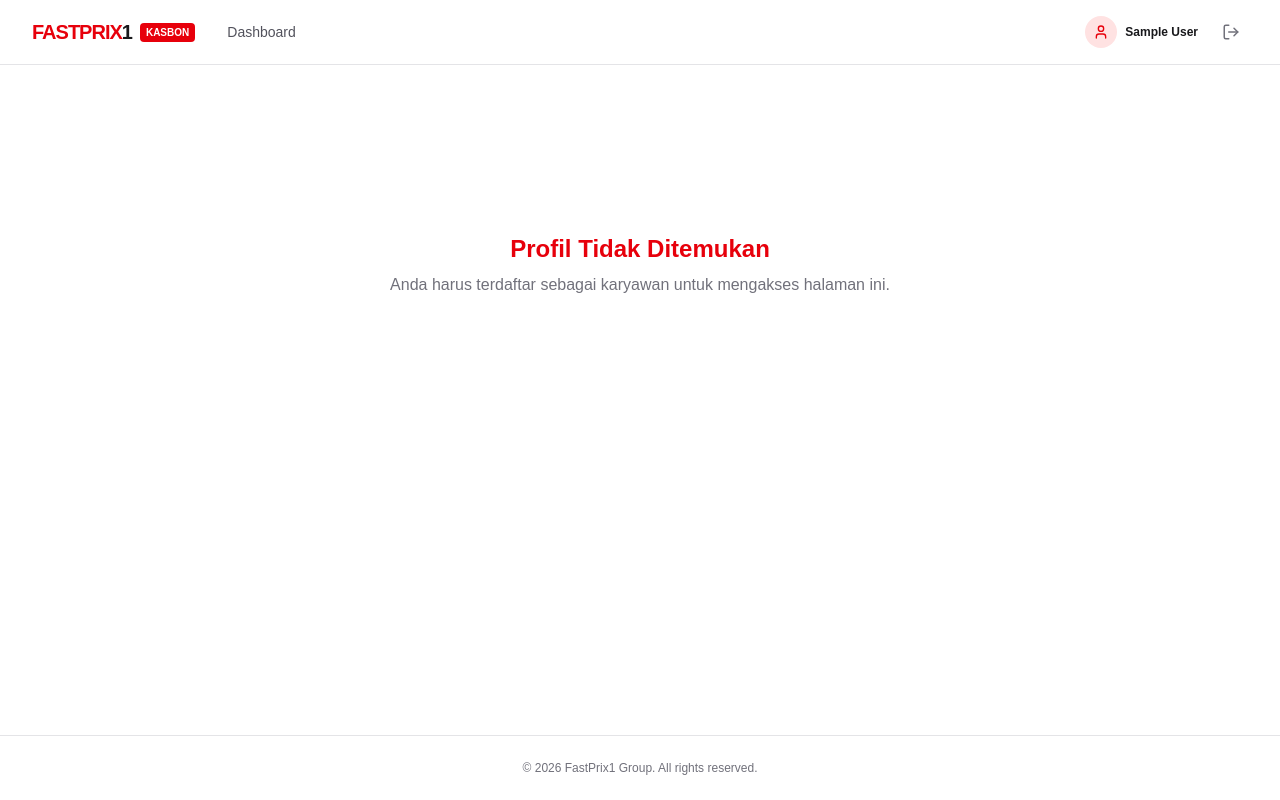
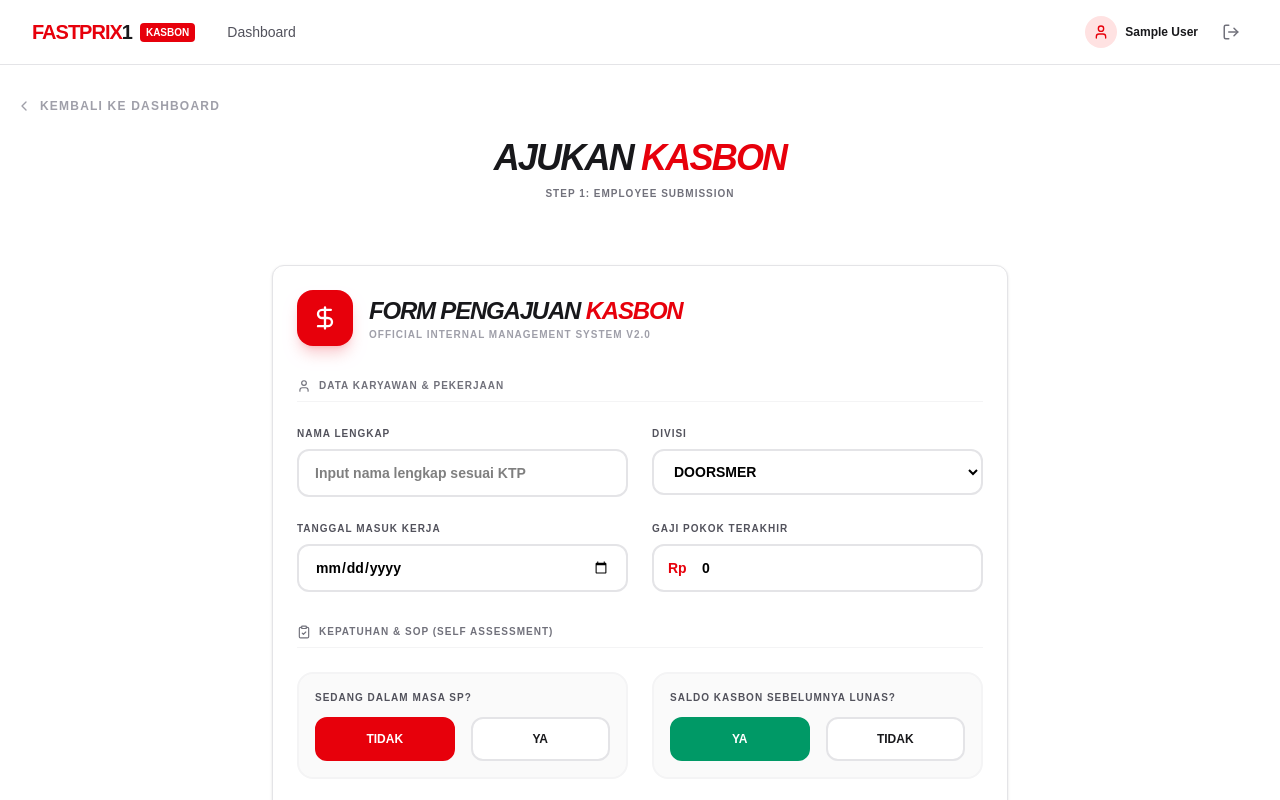
Before and after one commit to nickiy21/Kasbon-fp1, a Next.js app: page /request in a window 1280 px wide. Shown: the top 800 px of the page. Built offline with nearby package versions, Linux system fonts and the light colour scheme; no server answers; the database is empty; sample sign-in values are in the browser's storage.

Commit message:
Fix: Remove strict profile check to allow employees to submit kasbon even without pre-existing profile records

```diff
--- a/src/app/request/page.tsx
+++ b/src/app/request/page.tsx
@@ -17,15 +17,6 @@ export default async function RequestPage() {
     where: { userId: session.user.id },
   });
 
-  if (!profile) {
-    return (
-      <div className="flex min-h-[50vh] flex-col items-center justify-center text-center">
-        <h1 className="text-2xl font-bold text-red-600">Profil Tidak Ditemukan</h1>
-        <p className="mt-2 text-zinc-500">Anda harus terdaftar sebagai karyawan untuk mengakses halaman ini.</p>
-      </div>
-    );
-  }
-
   return (
     <div className="container mx-auto max-w-7xl px-4 py-8">
       <Link href="/dashboard" className="mb-6 inline-flex items-center gap-2 text-xs font-black uppercase tracking-widest text-zinc-400 hover:text-red-600 transition-colors">
@@ -40,7 +31,7 @@ export default async function RequestPage() {
         </p>
       </div>
 
-      <KasbonForm basicSalary={profile.basicSalary} />
+      <KasbonForm basicSalary={profile?.basicSalary || 0} />
     </div>
   );
 }
```
